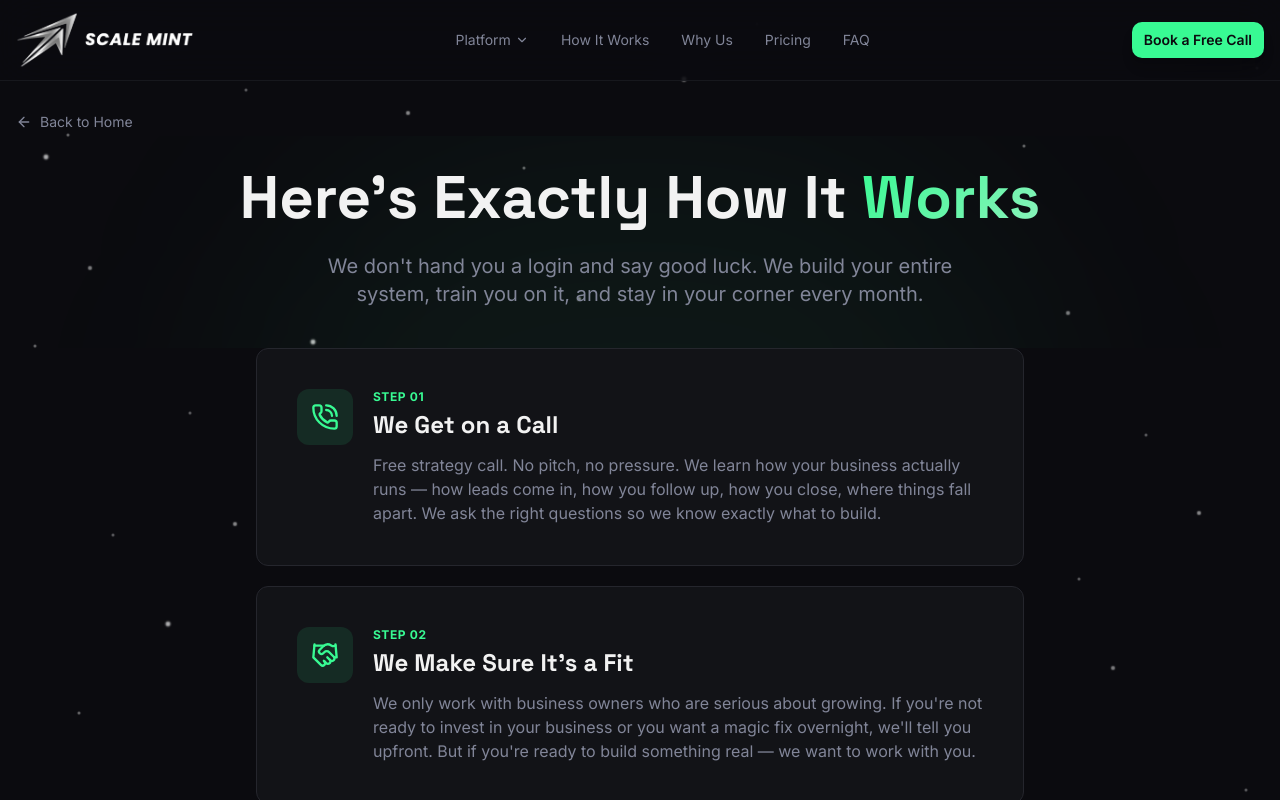
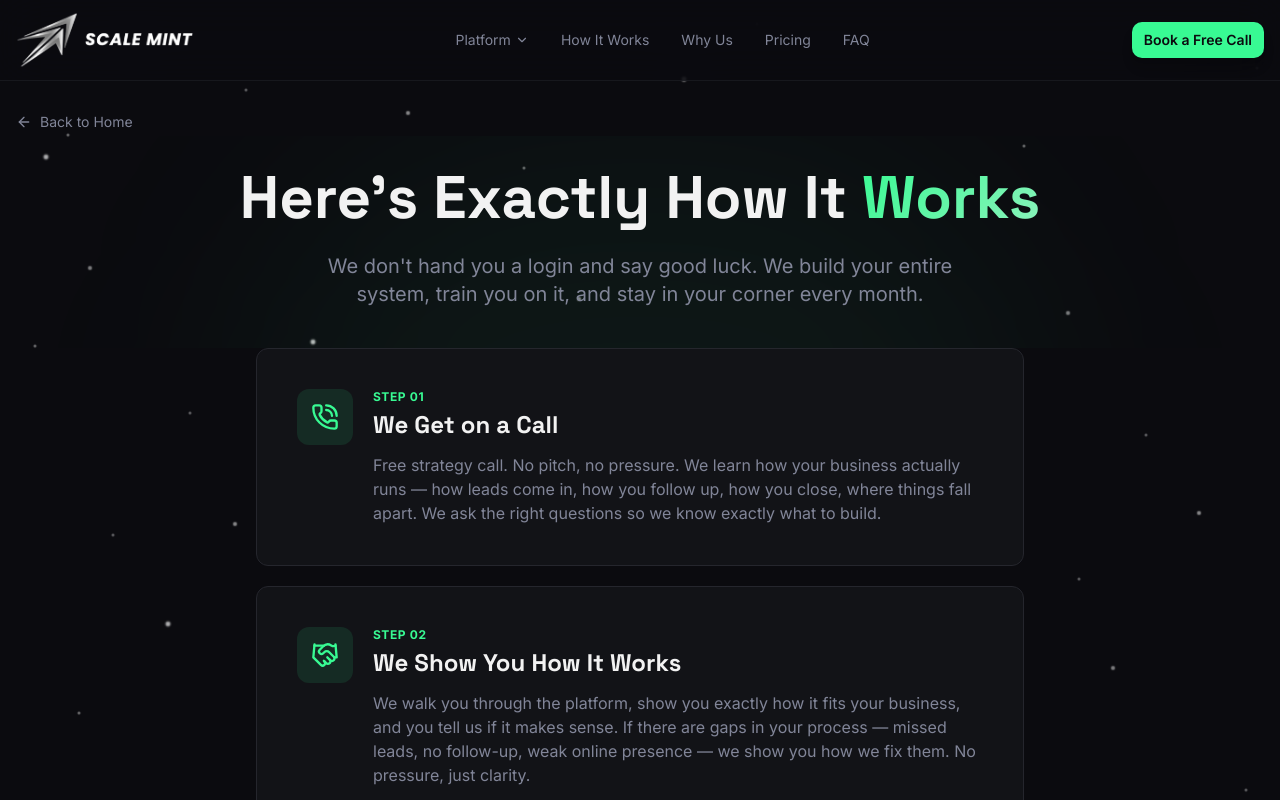
Before and after one commit to jcdammert/scale-mint, a Next.js app: page /how-it-works in a window 1280 px wide. Shown: the top 800 px of the page. Built offline with nearby package versions, Linux system fonts and the light colour scheme.

Commit message:
Soften step 2 copy on how-it-works page
Co-Authored-By: Claude Opus 4.6 <noreply@anthropic.com>

```diff
--- a/src/app/how-it-works/page.tsx
+++ b/src/app/how-it-works/page.tsx
@@ -28,9 +28,9 @@ const steps = [
   {
     step: "02",
     icon: Handshake,
-    title: "We Make Sure It's a Fit",
+    title: "We Show You How It Works",
     description:
-      "We only work with business owners who are serious about growing. If you're not ready to invest in your business or you want a magic fix overnight, we'll tell you upfront. But if you're ready to build something real — we want to work with you.",
+      "We walk you through the platform, show you exactly how it fits your business, and you tell us if it makes sense. If there are gaps in your process — missed leads, no follow-up, weak online presence — we show you how we fix them. No pressure, just clarity.",
   },
   {
     step: "03",
```
